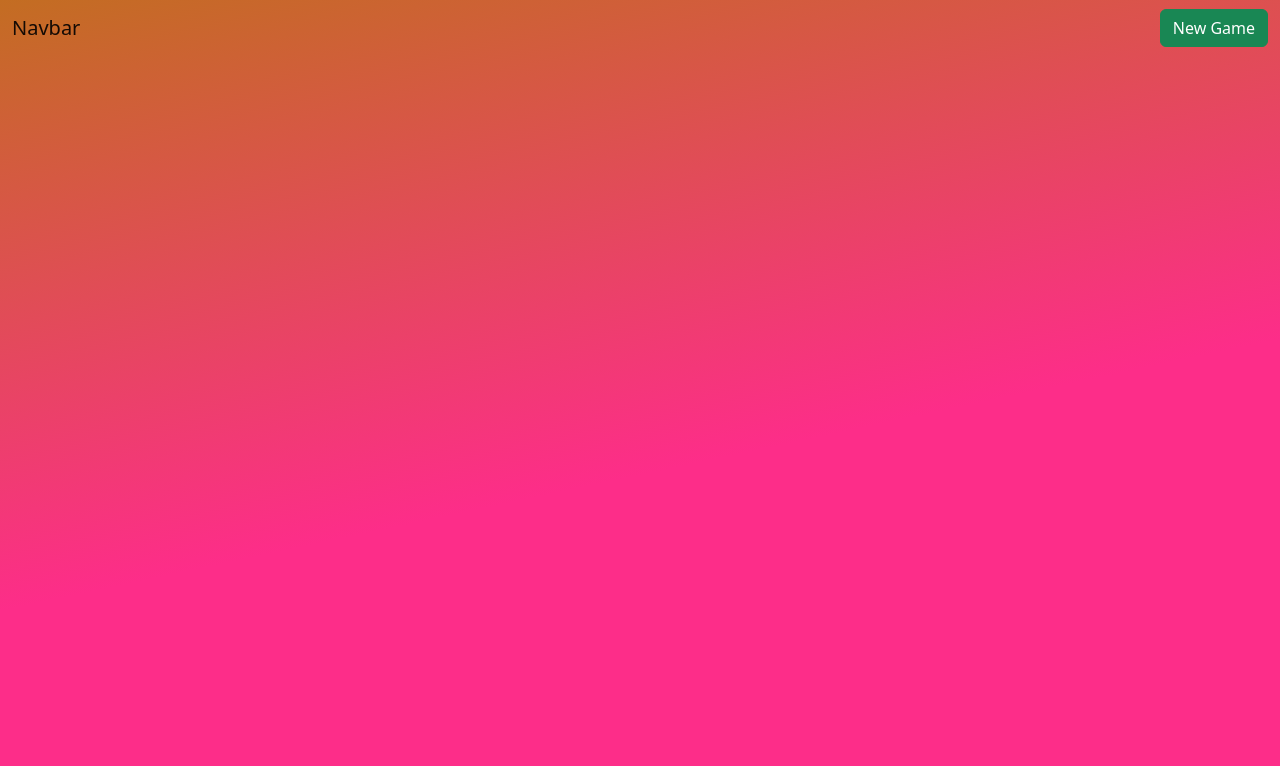
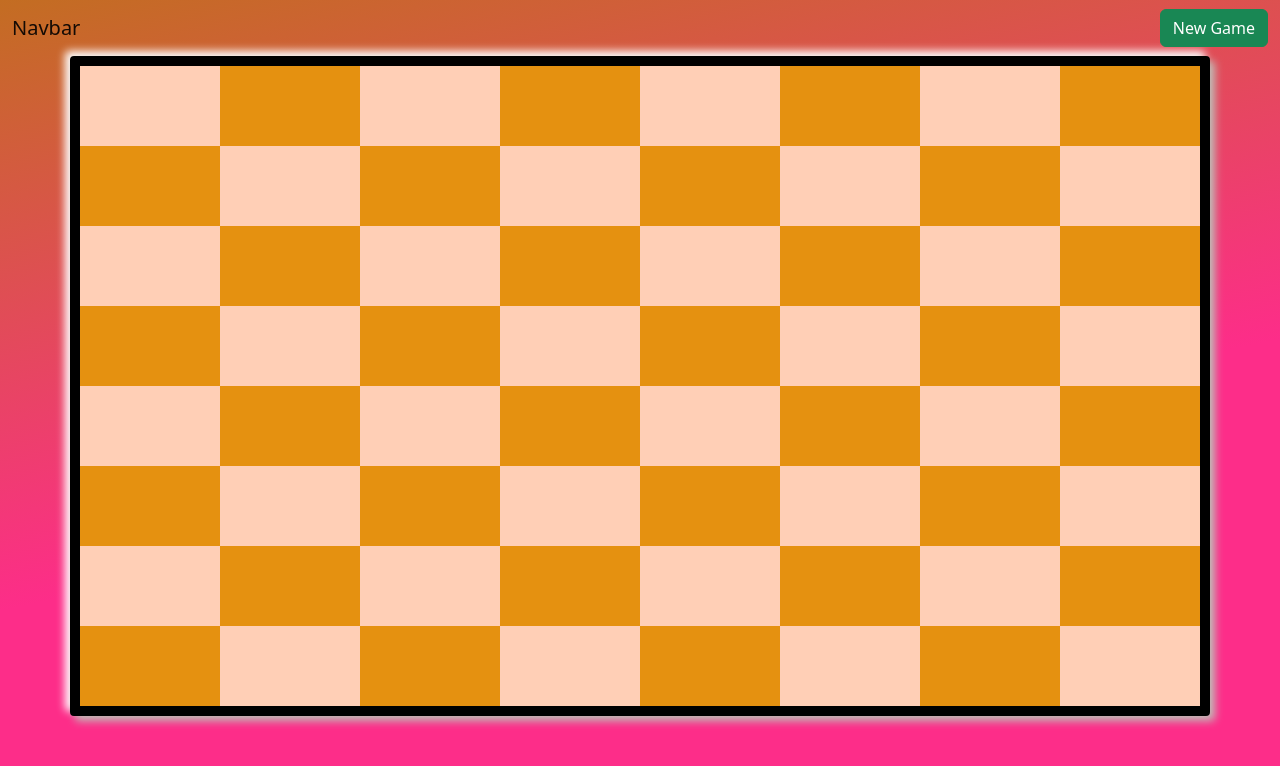
Before and after one commit to BelentPatrus/DjangoChess, a Django app: page / in a window 1280 px wide. Shown: the top 766 px of the page. Run offline with Django 4.2, Linux system fonts and the light colour scheme.

Commit message:
chessboard created and venv removed

```diff
--- a/mysite/chessengine/models.py
+++ b/mysite/chessengine/models.py
@@ -3,5 +3,4 @@ from django.db import models
 # Create your models here.
 
 
-# def chessboard(models.Model):
-#     return
+# class chessboard(models.Model):
--- a/mysite/static/css/custom.css
+++ b/mysite/static/css/custom.css
@@ -19,3 +19,30 @@ body {
     justify-content: space-between;
     align-items: center;
 }
+
+
+.chessboard {
+    border: 10px solid #000;
+    border-radius: 4px;
+    background: #e59110;
+    box-shadow: 5px 5px 8px #bebdb6,
+        -5px -5px 8px #ffffff;
+}
+
+.black {
+    width: 80px;
+    height: 80px;
+    background-color: #e59110;
+    font-size: 50px;
+    text-align: center;
+    vertical-align: middle;
+}
+
+.white {
+    width: 80px;
+    height: 80px;
+    background-color: #ffcfb6;
+    font-size: 50px;
+    text-align: center;
+    vertical-align: middle;
+}
--- a/mysite/templates/index.html
+++ b/mysite/templates/index.html
@@ -12,4 +12,134 @@
             </button>
         </div>
     </nav>
+    <div class="container chessboard">
+        <div class="row">
+            <!-- 1st -->
+            <div class="col white"></div>
+            <div class="col black"></div>
+            <div class="col white"></div>
+            <div class="col black"></div>
+            <div class="col white"></div>
+            <div class="col black"></div>
+            <div class="col white"></div>
+            <div class="col black"></div>
+        </div>
+        <div class="row">
+            <!-- 2nd -->
+            <div class="col black"></div>
+            <div class="col white"></div>
+            <div class="col black"></div>
+            <div class="col white"></div>
+            <div class="col black"></div>
+            <div class="col white"></div>
+            <div class="col black"></div>
+            <div class="col white"></div>
+        </div>
+        <div class="row">
+            <!-- 1st -->
+            <div class="col white"></div>
+            <div class="col black"></div>
+            <div class="col white"></div>
+            <div class="col black"></div>
+            <div class="col white"></div>
+            <div class="col black"></div>
+            <div class="col white"></div>
+            <div class="col black"></div>
+        </div>
+        <div class="row">
+            <!-- 2nd -->
+            <div class="col black">
+            </div>
+            <div class="col white">
+            </div>
+            <div class="col black">
+            </div>
+            <div class="col white">
+            </div>
+            <div class="col black">
+            </div>
+            <div class="col white">
+            </div>
+            <div class="col black">
+            </div>
+            <div class="col white">
+            </div>
+        </div>
+        <div class="row">
+            <!-- 1st -->
+            <div class="col white">
+            </div>
+            <div class="col black">
+            </div>
+            <div class="col white">
+            </div>
+            <div class="col black">
+            </div>
+            <div class="col white">
+            </div>
+            <div class="col black">
+            </div>
+            <div class="col white">
+            </div>
+            <div class="col black">
+            </div>
+        </div>
+        <div class="row">
+            <!-- 2nd -->
+            <div class="col black">
+            </div>
+            <div class="col white">
+            </div>
+            <div class="col black">
+            </div>
+            <div class="col white">
+            </div>
+            <div class="col black">
+            </div>
+            <div class="col white">
+            </div>
+            <div class="col black">
+            </div>
+            <div class="col white">
+            </div>
+        </div>
+        <div class="row">
+            <!-- 1st -->
+            <div class="col white">
+            </div>
+            <div class="col black">
+            </div>
+            <div class="col white">
+            </div>
+            <div class="col black">
+            </div>
+            <div class="col white">
+            </div>
+            <div class="col black">
+            </div>
+            <div class="col white">
+            </div>
+            <div class="col black">
+            </div>
+        </div>
+        <div class="row">
+            <!-- 2nd -->
+            <div class="col black">
+            </div>
+            <div class="col white">
+            </div>
+            <div class="col black">
+            </div>
+            <div class="col white">
+            </div>
+            <div class="col black">
+            </div>
+            <div class="col white">
+            </div>
+            <div class="col black">
+            </div>
+            <div class="col white">
+            </div>
+        </div>
+    </div>
 {% endblock content %}
```
